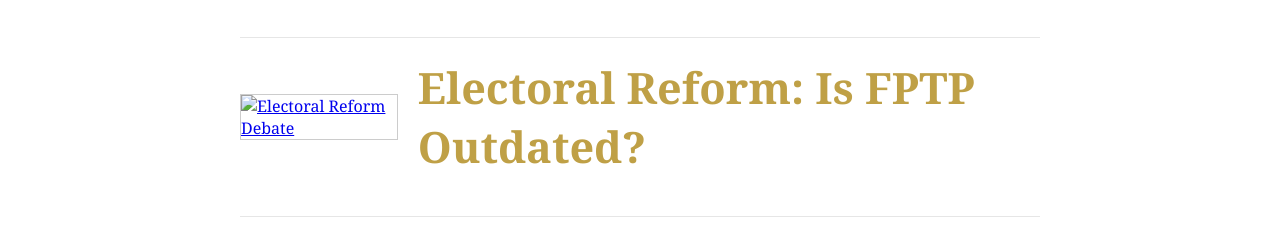
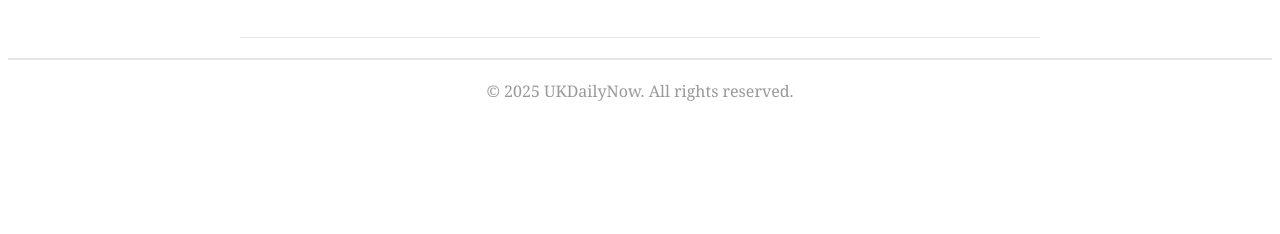
Before and after one commit to ConstitutionalMonarch/UKDailyNow, a plain HTML site: page index.html in a window 1280 px wide. Shown: the part 297-531 px from the top of the page. Drawn offline with Linux system fonts and the light colour scheme.

Commit message:
Update index.html

```diff
--- a/index.html
+++ b/index.html
@@ -23,17 +23,9 @@
     <!-- House of Lords Article Preview -->
     <div class="article-preview">
       <a href="lords-article.html">
-        <img src="house-of-lords-debate.jpg" alt="House of Lords Debate">
+        <img src="images/house-of-lords-debate.jpg" alt="House of Lords Debate">
       </a>
       <h2><a href="lords-article.html">Democracy, Lords, and a Touch of Divine Right?</a></h2>
-    </div>
-
-    <!-- Electoral Reform Article Preview -->
-    <div class="article-preview">
-      <a href="electoral-reform.html">
-        <img src="electoral-reform.jpg" alt="Electoral Reform Debate">
-      </a>
-      <h2><a href="electoral-reform.html">Electoral Reform: Is FPTP Outdated?</a></h2>
     </div>
   </div>
 
```
